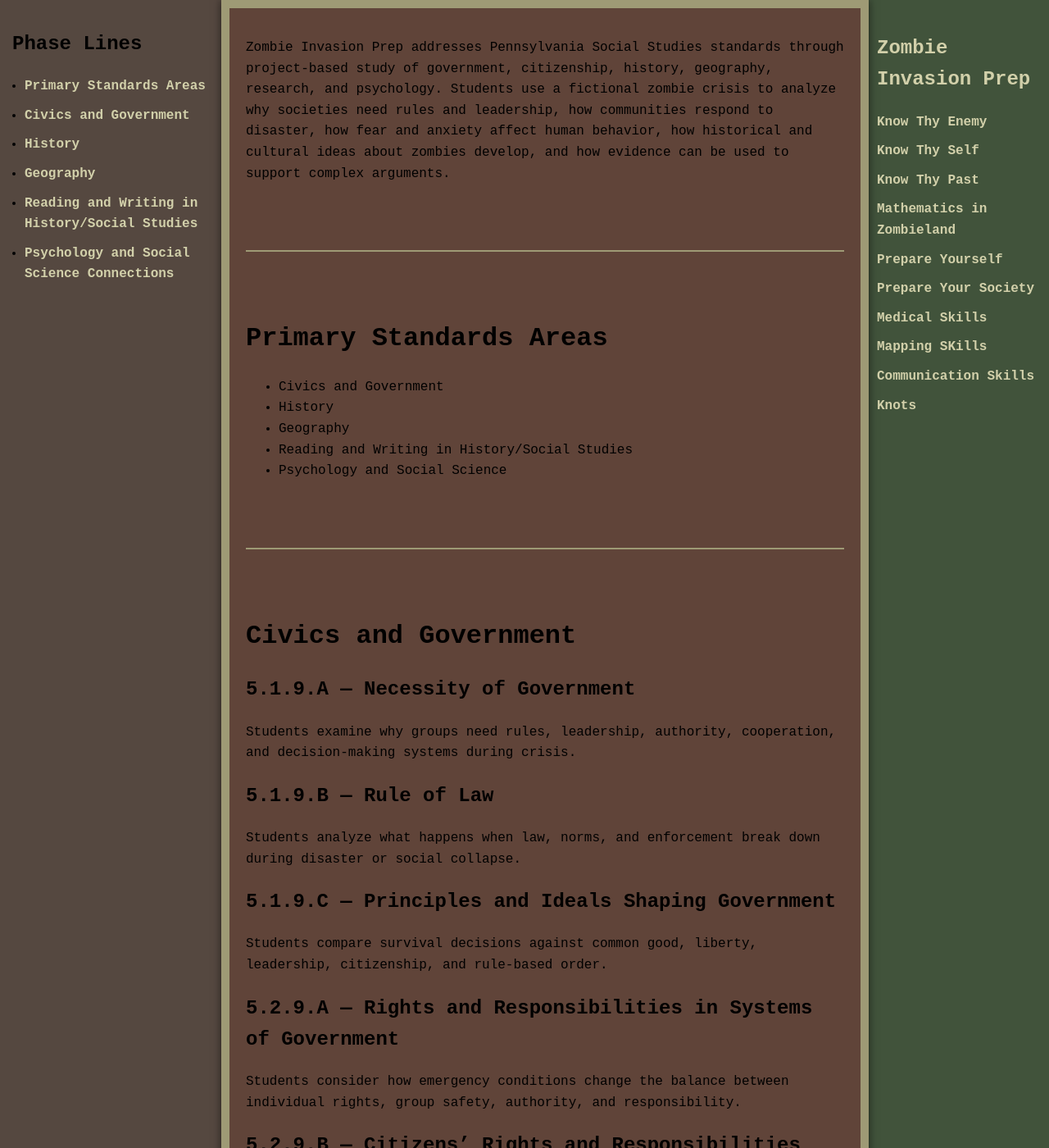
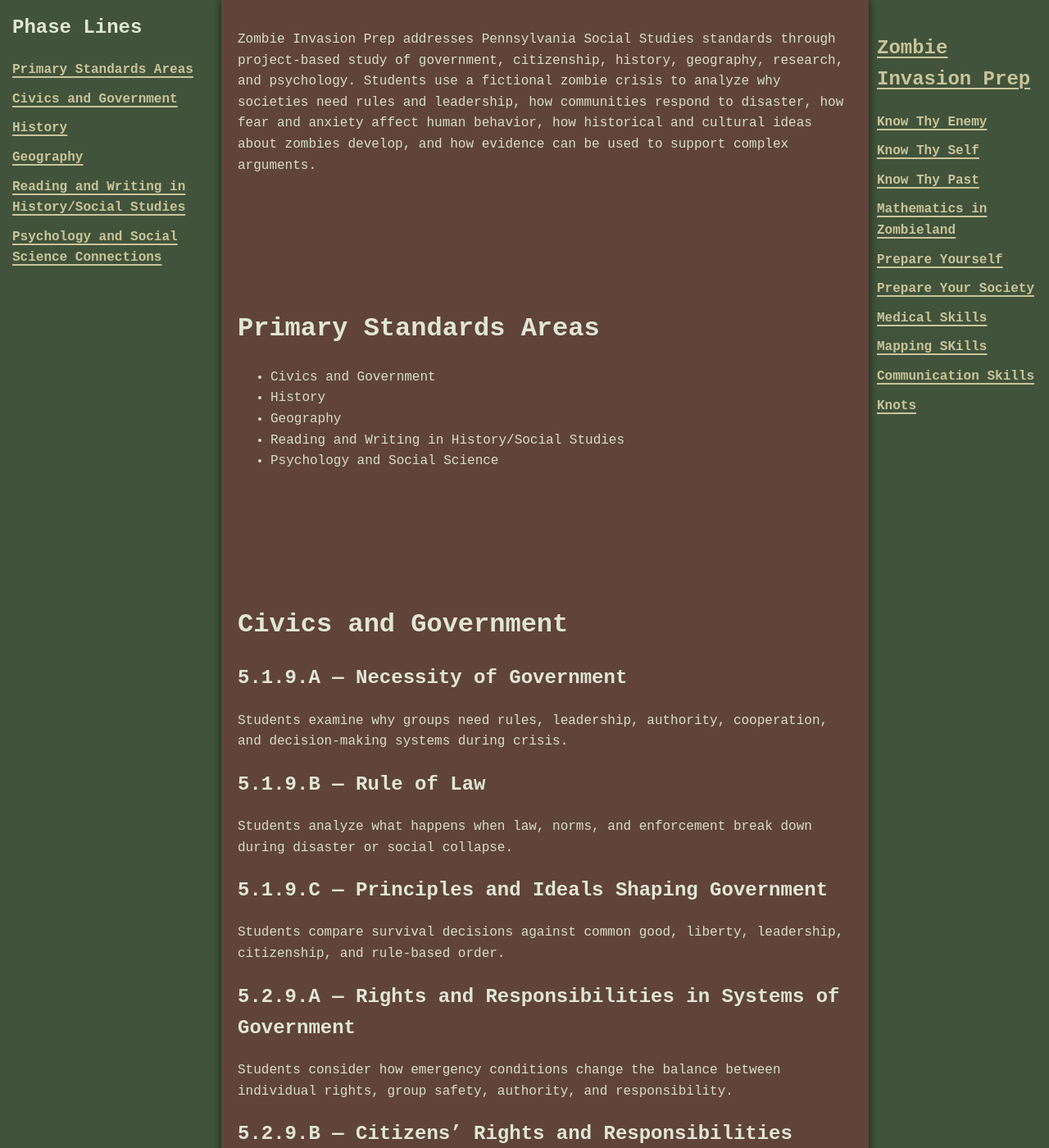
Before and after one commit to jboyce1/ZombieInvasionPrep, a Jekyll site: the page built from index.md, in a window 1280 px wide and 1400 px high. Shown: the whole window at 82% size. Built offline with Jekyll 4.4.1, drawn with Linux system fonts in a browser that asks for light colours.

Commit message:
Update styles.css

````diff
--- a/assets/css/styles.css
+++ b/assets/css/styles.css
@@ -9,13 +9,17 @@
 --camo-charcoal: #554840;
 
 ```
---text-main: #f0ead6;
---text-muted: #d8d0aa;
---link-main: #d2d0aa;
---link-hover: #ffffff;
+--black: #050505;
 
---border-main: #9e9a75;
---shadow-main: rgba(0, 0, 0, 0.6);
+/* Not white, not tan: pale field-map green for readable text */
+--text-main: #d7dec8;
+--text-muted: #bfc8b1;
+--text-heading: #e1e6d5;
+
+--link-main: #c9c49a;
+--link-hover: #ebe5bd;
+
+--shadow-main: rgba(0, 0, 0, 0.65);
 ```
 
 }
@@ -52,12 +56,16 @@
 nav h1 {
 font-size: 1.5em;
 margin-bottom: 20px;
+color: var(--text-heading);
 }
 
 /* Styling links in navigation */
 nav a {
 color: var(--link-main);
-text-decoration: none;
+text-decoration: underline;
+text-decoration-color: var(--black);
+text-decoration-thickness: 2px;
+text-underline-offset: 4px;
 display: block;
 margin-bottom: 10px;
 font-weight: bold;
@@ -65,7 +73,7 @@
 
 nav a:hover {
 color: var(--link-hover);
-text-decoration: underline;
+text-decoration-color: var(--black);
 }
 
 /* =========================================================
@@ -80,7 +88,7 @@
 padding: 20px;
 max-width: calc(100% - 490px);
 min-height: 100vh;
-border: 10px solid var(--camo-tan);
+border: 10px solid var(--black);
 box-shadow: 0 0 10px var(--shadow-main);
 }
 
@@ -93,47 +101,61 @@
 top: 0;
 width: 250px;
 height: 100vh;
-background: var(--camo-charcoal);
+background: var(--camo-green);
 color: var(--text-main);
 padding: 15px;
 overflow-y: auto;
-border-right: 10px solid var(--camo-tan);
+border-right: 10px solid var(--black);
 z-index: 50;
 }
 
 #left-nav h2 {
-color: var(--text-main);
+color: var(--text-heading);
+margin-top: 0;
 }
 
+/* Remove the bullet/star look from Phase Lines */
 #toc {
-padding-left: 15px;
+list-style-type: none;
+padding-left: 0;
+margin-left: 0;
 }
 
 #toc li {
+list-style-type: none;
 margin-bottom: 8px;
+padding-left: 0;
 }
 
 #toc a {
 color: var(--link-main);
-text-decoration: none;
+text-decoration: underline;
+text-decoration-color: var(--black);
+text-decoration-thickness: 2px;
+text-underline-offset: 4px;
+font-weight: bold;
 }
 
 #toc a:hover {
 color: var(--link-hover);
-text-decoration: underline;
+text-decoration-color: var(--black);
 }
 
 #toc a.active {
 color: var(--link-hover);
-border-left: 4px solid var(--camo-tan);
+border-left: 4px solid var(--black);
 padding-left: 6px;
 }
 
 /* =========================================================
 Text Readability
 ========================================================= */
-p, li, h1, h2, h3, h4, h5, h6 {
+p, li {
 color: var(--text-main);
+}
+
+h1, h2, h3, h4, h5, h6 {
+color: var(--text-heading);
 }
 
 small, blockquote {
@@ -141,7 +163,7 @@
 }
 
 blockquote {
-border-left: 4px solid var(--camo-tan);
+border-left: 4px solid var(--black);
 padding-left: 15px;
 margin-left: 0;
 }
@@ -151,13 +173,16 @@
 ========================================================= */
 a, a:visited, a:active {
 color: var(--link-main);
-text-decoration: none;
+text-decoration: underline;
+text-decoration-color: var(--black);
+text-decoration-thickness: 2px;
+text-underline-offset: 4px;
 font-weight: bold;
 }
 
 a:hover {
 color: var(--link-hover);
-text-decoration: underline;
+text-decoration-color: var(--black);
 }
 
 /* =========================================================
@@ -166,14 +191,13 @@
 .main-content hr {
 margin: 80px 0;
 border: 0;
-border-top: 2px solid var(--camo-tan);
+border-top: 2px solid var(--black);
 }
 
-/* Optional class if you want a named divider */
 .section-break {
 margin: 80px 0;
 border: 0;
-border-top: 2px solid var(--camo-tan);
+border-top: 2px solid var(--black);
 }
 
 /* =========================================================
@@ -212,7 +236,7 @@
 .embed-box {
 width: 100%;
 height: 750px;
-border: 2px solid var(--camo-tan);
+border: 2px solid var(--black);
 overflow: hidden;
 margin: 20px 0;
 background-color: var(--camo-night);
@@ -232,7 +256,7 @@
 color: var(--text-main);
 padding: 10px;
 margin: 10px 0;
-border: 1px solid var(--camo-tan);
+border: 1px solid var(--black);
 border-radius: 5px;
 font-family: 'Courier New', Courier, monospace;
 font-size: 14px;
@@ -249,7 +273,7 @@
 padding: 10px;
 margin: 10px 0;
 border-radius: 5px;
-border: 1px solid var(--camo-tan);
+border: 1px solid var(--black);
 font-family: Consolas, "Courier New", monospace;
 font-size: 14px;
 line-height: 1.4;
@@ -265,7 +289,7 @@
 background-color: var(--camo-night);
 color: var(--text-main);
 padding: 10px;
-border: 1px solid var(--camo-tan);
+border: 1px solid var(--black);
 border-radius: 5px;
 overflow-x: auto;
 }
@@ -305,12 +329,12 @@
 border-collapse: collapse;
 margin: 25px 0;
 background-color: var(--camo-charcoal);
-border: 2px solid var(--camo-tan);
+border: 2px solid var(--black);
 }
 
 .main-content th,
 .main-content td {
-border: 1px solid var(--camo-tan);
+border: 1px solid var(--black);
 padding: 12px 15px;
 text-align: left;
 vertical-align: top;
@@ -318,7 +342,7 @@
 
 .main-content th {
 background-color: var(--camo-night);
-color: var(--text-main);
+color: var(--text-heading);
 font-weight: bold;
 }
 
@@ -343,12 +367,12 @@
 padding: 10px 12px;
 margin-bottom: 8px;
 background-color: var(--camo-charcoal);
-border-left: 4px solid var(--camo-tan);
+border-left: 4px solid var(--black);
 }
 
 .agenda-time {
 font-weight: bold;
-color: var(--text-main);
+color: var(--text-heading);
 }
 
 /* =========================================================
@@ -358,16 +382,19 @@
 display: inline-block;
 margin: 8px 8px 8px 0;
 padding: 10px 14px;
-border: 1px solid var(--camo-tan);
+border: 2px solid var(--black);
 background: var(--camo-green);
-color: var(--link-hover);
-text-decoration: none;
+color: var(--link-main);
+text-decoration: underline;
+text-decoration-color: var(--black);
+text-decoration-thickness: 2px;
+text-underline-offset: 4px;
 }
 
 .button-link:hover {
 background: var(--camo-charcoal);
 color: var(--link-hover);
-text-decoration: underline;
+text-decoration-color: var(--black);
 }
 
 /* =========================================================
````
